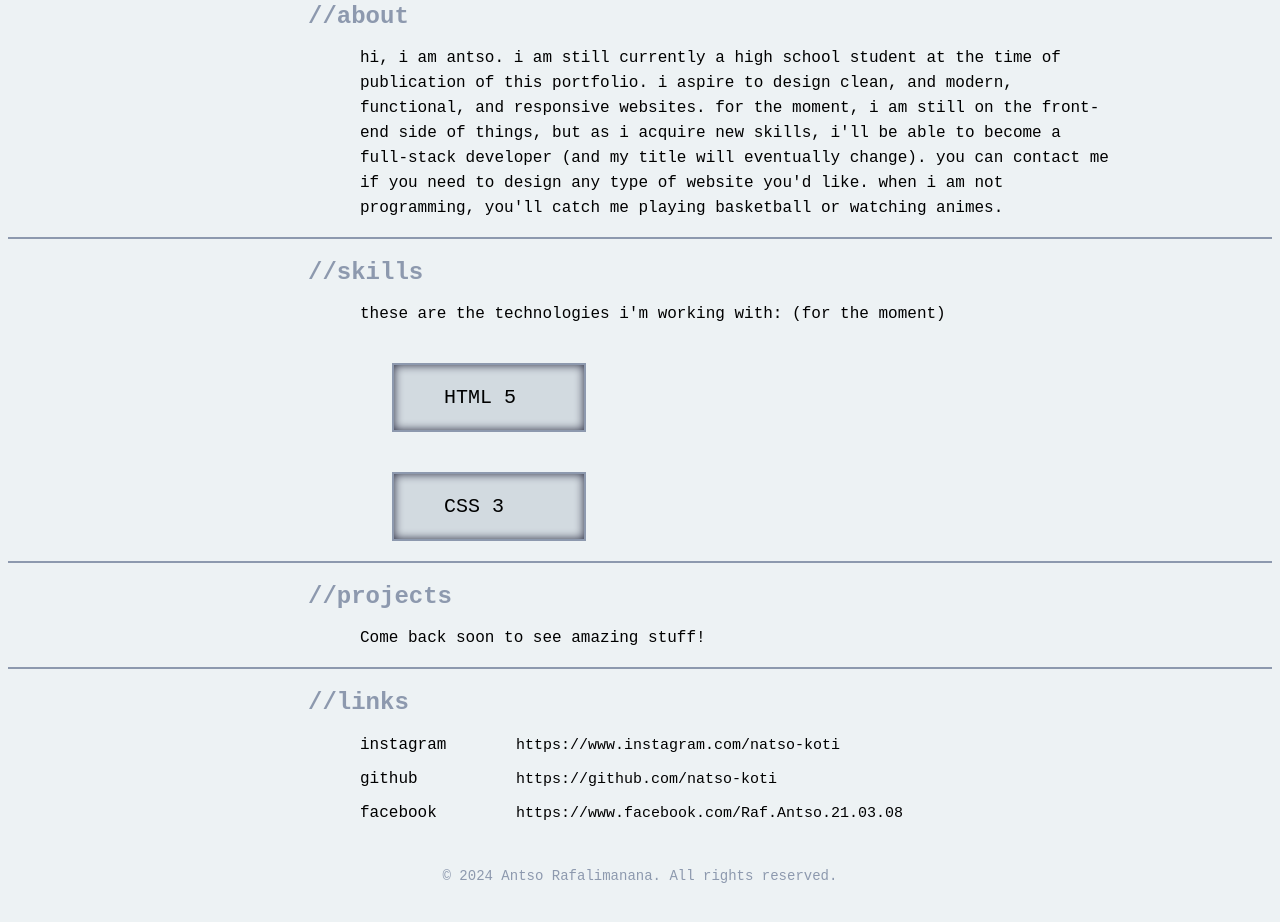
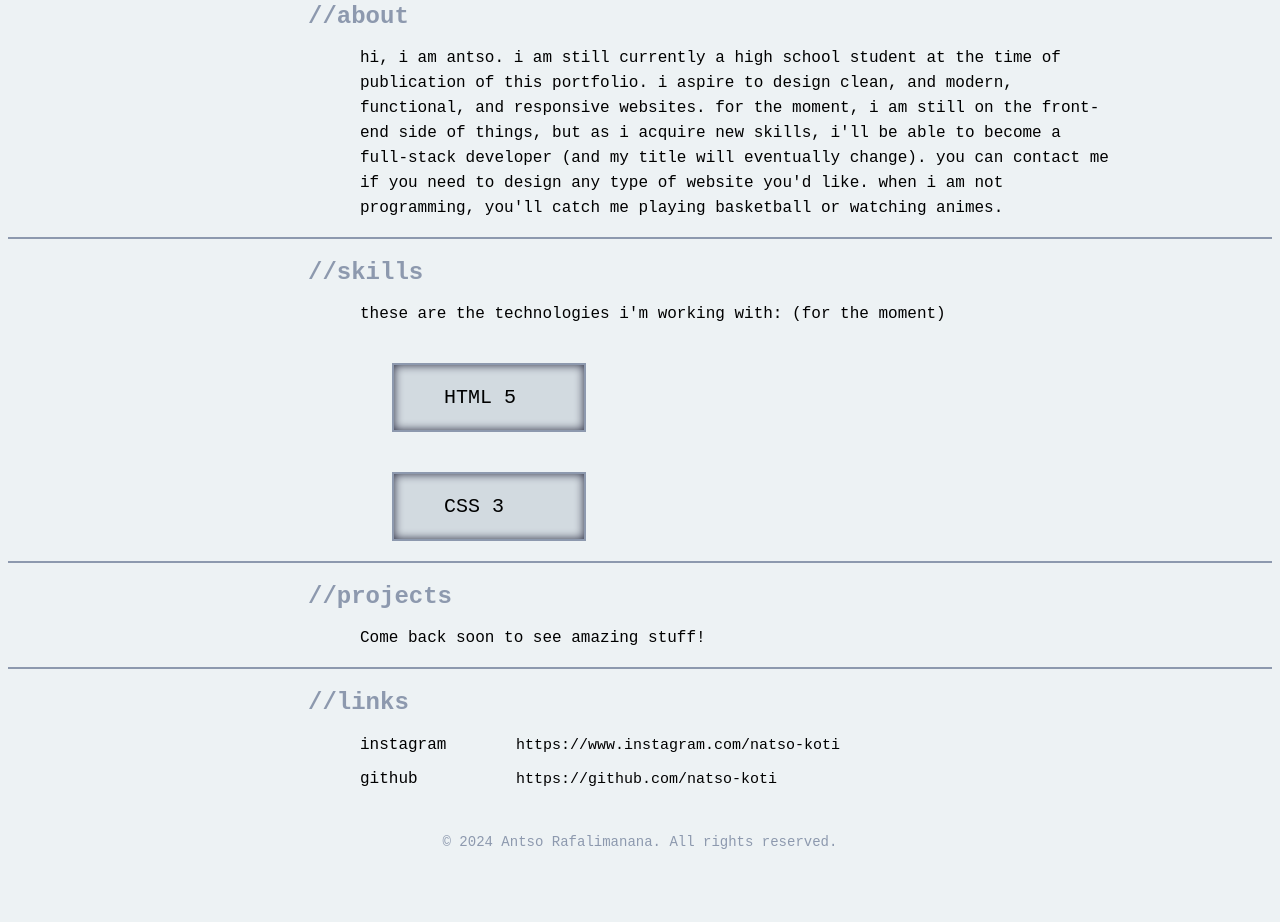
Before and after one commit to natso-koti/natso.dev, a plain HTML site: page index.html in a window 1280 px wide. Shown: the part 550-1472 px from the top of the page. After the commit the page ends 1438 px from the top, so only its background shows below. Drawn offline with Linux system fonts and the light colour scheme; a web font is replaced by a local one.

Commit message:
removed facebook

```diff
--- a/index.html
+++ b/index.html
@@ -107,16 +107,6 @@
           >
         </div>
       </div>
-      <div id="facebook-container">
-        <div class="link-info">facebook</div>
-        <div class="link-value">
-          <a
-            href="https://www.facebook.com/Raf.Antso.21.03.08"
-            class="info-link"
-            >https://www.facebook.com/Raf.Antso.21.03.08</a
-          >
-        </div>
-      </div>
     </section>
     <footer>
       <p id="footer-text">© 2024 Antso Rafalimanana. All rights reserved.</p>
--- a/styles.css
+++ b/styles.css
@@ -128,9 +128,7 @@ h2 {
 }
 
 #instagram-container,
-#twitter-container,
-#github-container,
-#facebook-container {
+#github-container {
   display: grid;
   grid-template-columns: 0.5fr 0.5fr;
   margin-left: 22em;
```
